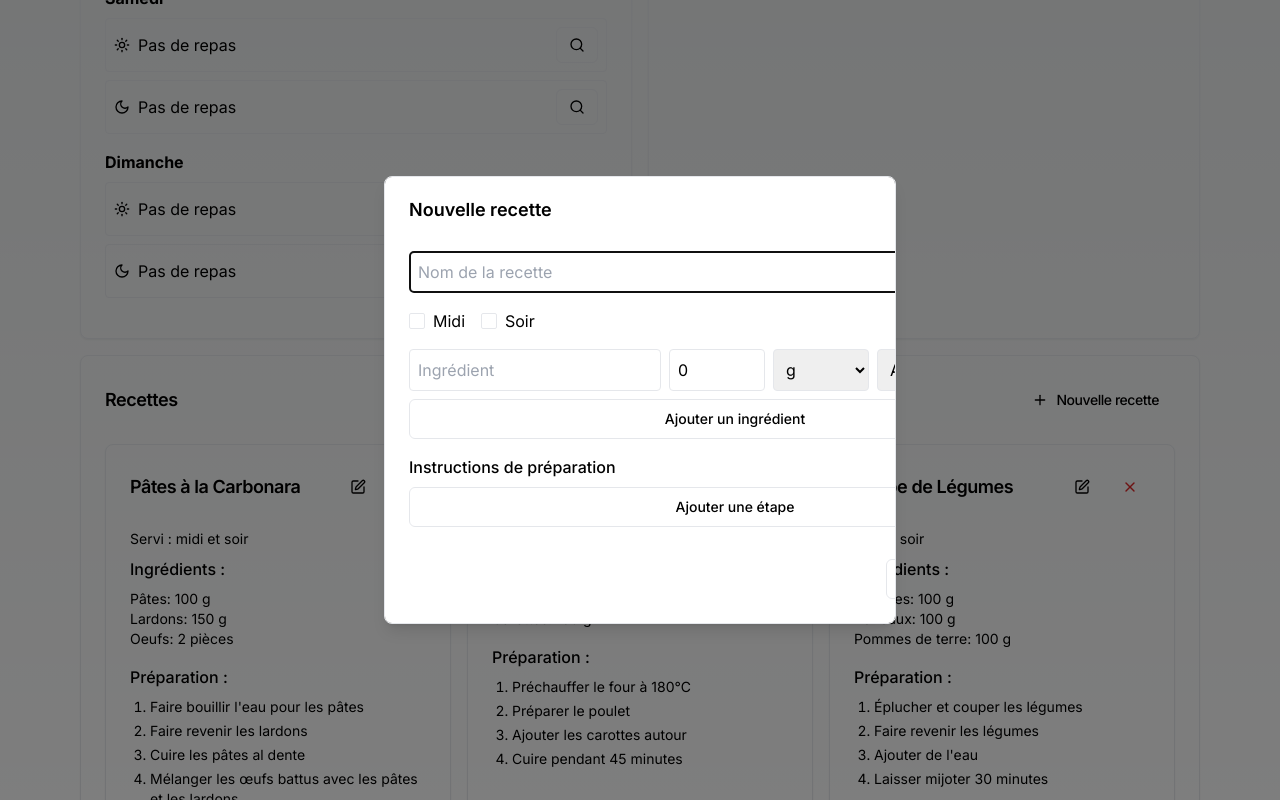
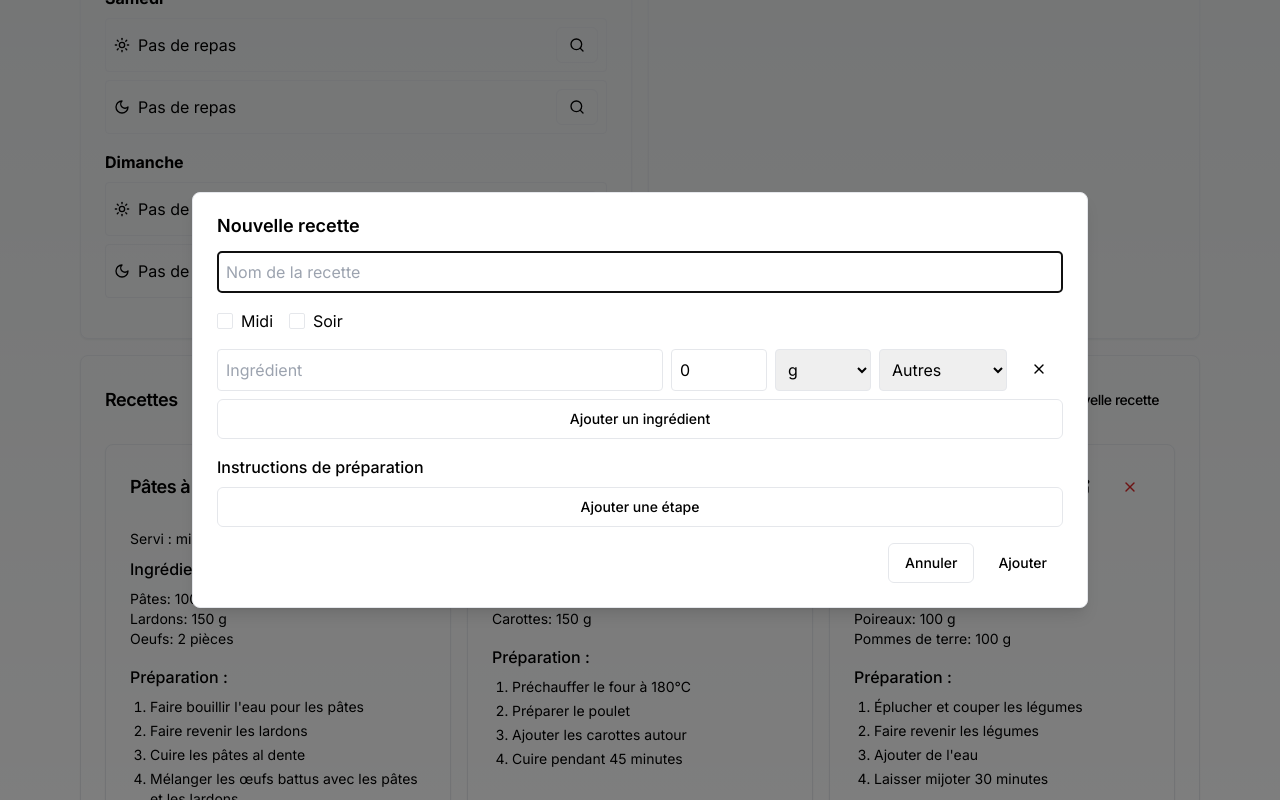
Before and after one commit to remyvin/meal-planner, a Next.js app: page / in a window 1280 px wide. Both pictures are taken after a click on the button "Nouvelle recette". Shown: the part 955-1755 px from the top of the page. Built offline with nearby package versions, Linux system fonts and the light colour scheme.

Commit message:
Fix TypeScript errors 31

```diff
--- a/components/ui/modal.tsx
+++ b/components/ui/modal.tsx
@@ -18,12 +18,16 @@ const ModalContent = React.forwardRef<
     <DialogPrimitive.Content
       ref={ref}
       className={cn(
-        "fixed left-[50%] top-[50%] z-[100] grid w-full max-w-lg translate-x-[-50%] translate-y-[-50%] gap-4 border bg-white p-6 shadow-lg sm:rounded-lg max-h-[90vh] overflow-y-auto",
+        "fixed left-[50%] top-[50%] z-[100] w-[95%] max-w-4xl translate-x-[-50%] translate-y-[-50%] gap-4 border bg-white p-6 shadow-lg sm:rounded-lg",
+        "max-h-[90vh] overflow-y-auto",
+        "grid grid-cols-1 md:grid-cols-2 gap-4",
         className
       )}
       {...props}
     >
-      {children}
+      <div className="md:col-span-2">
+        {children}
+      </div>
     </DialogPrimitive.Content>
   </DialogPrimitive.Portal>
 ))
```
